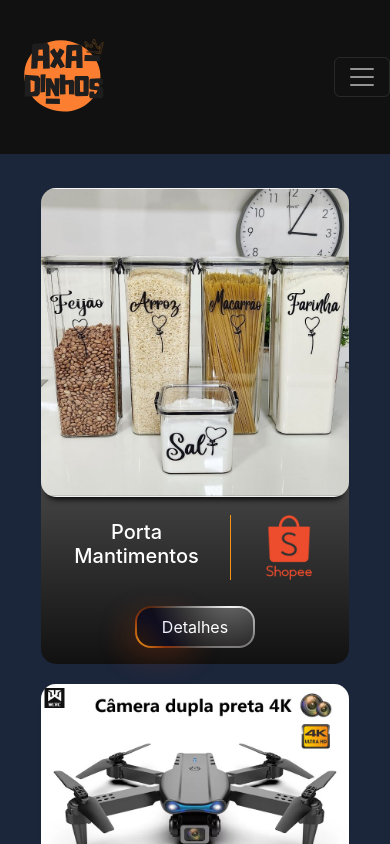
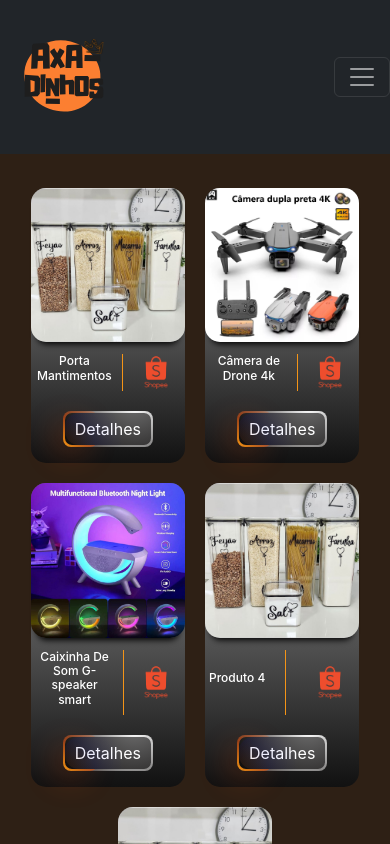
Before and after one commit to lmzanini/axadinhos, a React (Create React App) app: page / in a window 390 px wide. Shown: the top 844 px of the page. Built offline with nearby package versions, Linux system fonts and the light colour scheme.

Commit message:
testanto media query para celular

```diff
--- a/src/App.css
+++ b/src/App.css
@@ -36,74 +36,3 @@
     transform: rotate(360deg);
   }
 }
-
-.bg-carousel{
-  background-color: #415A77;
-}
-
-.button {
-  cursor: pointer;
-  /* font-size: 1.6rem; */
-  border-radius: 16px;
-  border: none;
-  padding: 2px;
-  background: radial-gradient(circle 80px at 80% -10%, #ffffff, #1b1918);
-  position: relative;
-}
-.button:active{
-  transform: scale(0.95);
-}
-.button::after {
-  content: "";
-  position: absolute;
-  width: 65%;
-  height: 60%;
-  border-radius: 120px;
-  top: 0;
-  right: 0;
-  box-shadow: 0 0 20px #ffffff38;
-  z-index: -1;
-}
-
-.blob1 {
-  position: absolute;
-  width: 70px;
-  height: 100%;
-  border-radius: 16px;
-  bottom: 0;
-  left: 0;
-  background: radial-gradient(
-    circle 60px at 0% 100%,
-    /* #3fe9ff, */
-    #f49417,
-    /* #0000ff80, */
-    #ff510080,
-    transparent
-  );
-  /* box-shadow: -10px 10px 30px #0051ff2d; */
-  box-shadow: -10px 10px 30px #ff51002d;
-}
-
-.inner {
-  padding: 7px 25px;
-  border-radius: 14px;
-  color: #fff;
-  z-index: 3;
-  position: relative;
-  background: radial-gradient(circle 80px at 80% -50%, #777777, #110f0f);
-}
-.inner::before {
-  content: "";
-  width: 100%;
-  height: 100%;
-  left: 0;
-  top: 0;
-  border-radius: 14px;
-  background: radial-gradient(
-    circle 60px at 0% 100%,
-    #ff73001a,
-    #0000ff11,
-    transparent
-  );
-  position: absolute;
-}
--- a/src/components/Header.js
+++ b/src/components/Header.js
@@ -5,7 +5,7 @@ import { FontAwesomeIcon } from '@fortawesome/react-fontawesome';
 
 const Header = () => {
   return (
-    <Navbar bg="dark" variant="dark" expand="lg" className='header-bg'>
+    <Navbar bg="dark" variant="dark" expand="lg" className='bg-dark'>
       <Navbar.Brand href="/">
         <img
           src="/images/logo-svg.svg"
--- a/src/index.css
+++ b/src/index.css
@@ -5,7 +5,7 @@ body {
     sans-serif;
   -webkit-font-smoothing: antialiased;
   -moz-osx-font-smoothing: grayscale;
-  background-color: #1B263B;
+  background-color: #2e2015;
 }
 
 code {
@@ -25,9 +25,7 @@ h1, h2, h3, h4 {
   background: linear-gradient(to bottom, #111111, #f49417);
 }
 
-.card-img{
-  max-width: 100px;
-}
+/* CARDS */
 
 .card-bg {
   width: 19.3rem;
@@ -38,12 +36,6 @@ h1, h2, h3, h4 {
   background: linear-gradient(to bottom, #555555, #555555,#111111);
 }
 
-.card-details{
-  border-radius: 15px;
-  border: none;
-  background: linear-gradient(to bottom, #555555, #111111);
-}
-
 .card-img-top {
   width: 100%;
   object-fit: cover;
@@ -51,6 +43,24 @@ h1, h2, h3, h4 {
   padding: 0;
   border-radius: 15px;
   box-shadow: 0 8px 6px -6px black; /* Sombra na parte de baixo */
+}
+
+.card-body-dark {
+  padding: 10px;
+  display: flex;
+  align-items: center;
+  justify-content: space-between;
+  color: #fff;
+}
+
+.card-img{
+  max-width: 100px;
+}
+
+.card-details{
+  border-radius: 15px;
+  border: none;
+  background: linear-gradient(to bottom, #555555, #111111);
 }
 
 .card-img-top-details {
@@ -67,14 +77,6 @@ h1, h2, h3, h4 {
   transition: all 0.3s ease;
 }
 
-.card-body-dark {
-  padding: 10px;
-  display: flex;
-  align-items: center;
-  justify-content: space-between;
-  color: #fff;
-}
-
 .vertical-line {
   width: 1px;
   background-color: #f49417;
@@ -83,7 +85,7 @@ h1, h2, h3, h4 {
 }
 
 .card-footer-dark {
-  background: none; /* Fundo escuro para o rodapé do card */
+  background: none;
   border-radius: 0 0 15px 15px !important;
   display: flex;
   justify-content: center;
@@ -92,21 +94,108 @@ h1, h2, h3, h4 {
   color: #fff;
 }
 
-.btn-primary {
-  background-color: transparent !important;
-  color: #f49417 !important;
-  border: 2px solid #f49417 !important;
-  /* padding: 10px 20px; */
-  font-size: 16px;
-  cursor: pointer;
-  transition: background-color 0.3s ease, color 0.3s ease;
-}
-
-.btn-primary:hover {
-  background-color: #f49417 !important;
-  color: #fff !important;
-}
-
 .primary-color{
   color: #f49417;
 }
+
+/* BOTAO */
+
+.button {
+  cursor: pointer;
+  /* font-size: 1.6rem; */
+  border-radius: 16px;
+  border: none;
+  padding: 2px;
+  background: radial-gradient(circle 80px at 80% -10%, #ffffff, #1b1918);
+  position: relative;
+}
+.button:active{
+  transform: scale(0.95);
+}
+.button::after {
+  content: "";
+  position: absolute;
+  width: 65%;
+  height: 60%;
+  border-radius: 120px;
+  top: 0;
+  right: 0;
+  box-shadow: 0 0 20px #ffffff38;
+  z-index: -1;
+}
+
+.blob1 {
+  position: absolute;
+  width: 70px;
+  height: 100%;
+  border-radius: 16px;
+  bottom: 0;
+  left: 0;
+  background: radial-gradient(
+    circle 60px at 0% 100%,
+    /* #3fe9ff, */
+    #f49417,
+    /* #0000ff80, */
+    #ff510080,
+    transparent
+  );
+  /* box-shadow: -10px 10px 30px #0051ff2d; */
+  box-shadow: -10px 10px 30px #ff51002d;
+}
+
+.inner {
+  padding: 7px 25px;
+  border-radius: 14px;
+  color: #fff;
+  z-index: 3;
+  position: relative;
+  background: radial-gradient(circle 80px at 80% -50%, #777777, #110f0f);
+}
+.inner::before {
+  content: "";
+  width: 100%;
+  height: 100%;
+  left: 0;
+  top: 0;
+  border-radius: 14px;
+  background: radial-gradient(
+    circle 60px at 0% 100%,
+    #ff73001a,
+    #0000ff11,
+    transparent
+  );
+  position: absolute;
+}
+
+@media (max-width: 576px) {
+
+  /* CARDS */
+  .card-bg{
+    width: 9.65rem;
+  }
+  .card-img{
+    max-width: 50px;
+  }
+  .card-body-dark{
+    padding: 4px;
+  }
+  .card-title{
+    font-size: 12px;
+  }
+
+  /* BOTAO */
+  .button{
+    border-radius: 8px;
+  }
+
+  .blob1{
+    width: 35px;
+    border-radius: 8px;
+  }
+
+  .inner{
+    padding: 4px 10px;
+    border-radius: 7px;
+  }
+
+}
```
Also changed, not shown: src/components/MainContent.js (+5 -2 lines).
